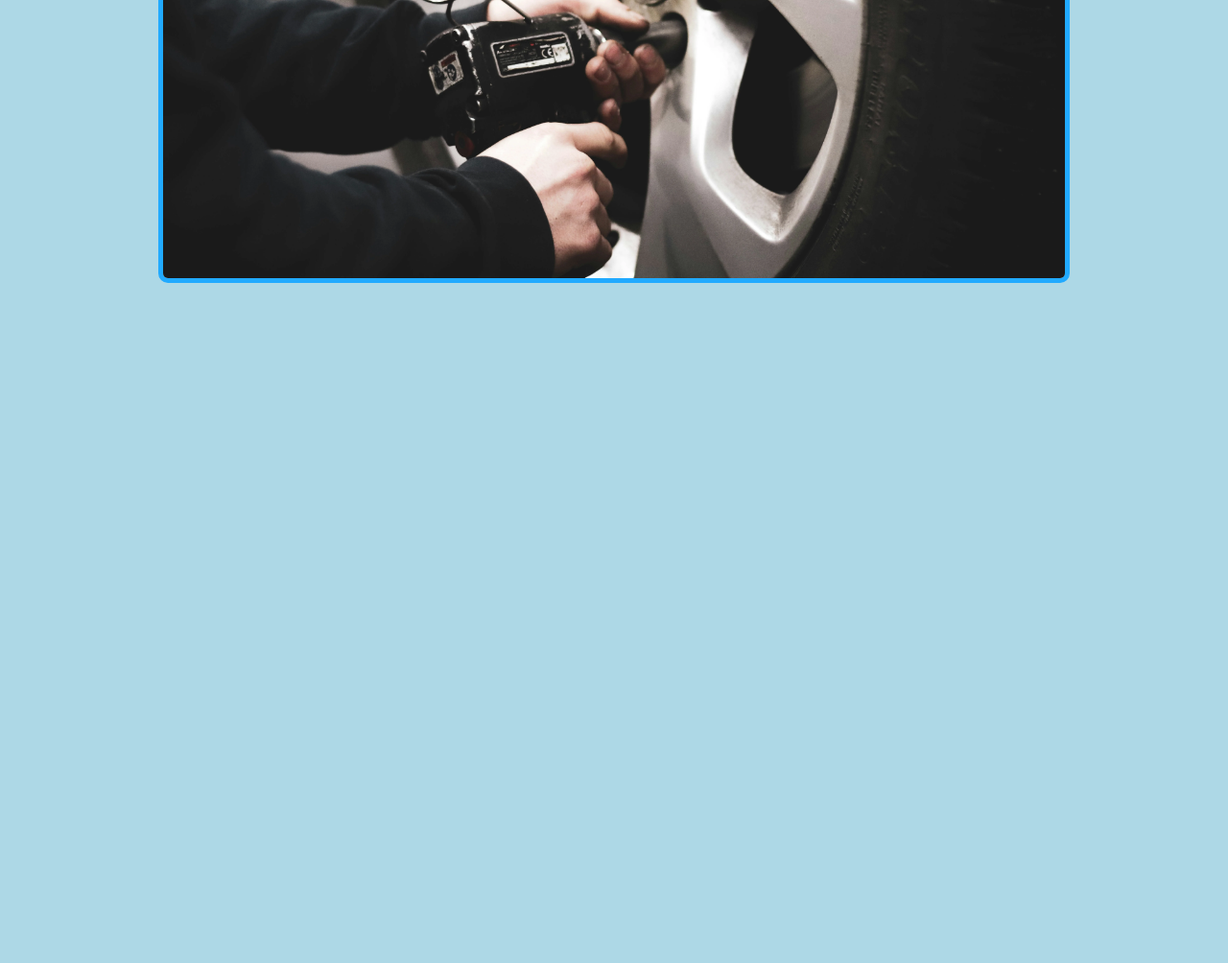
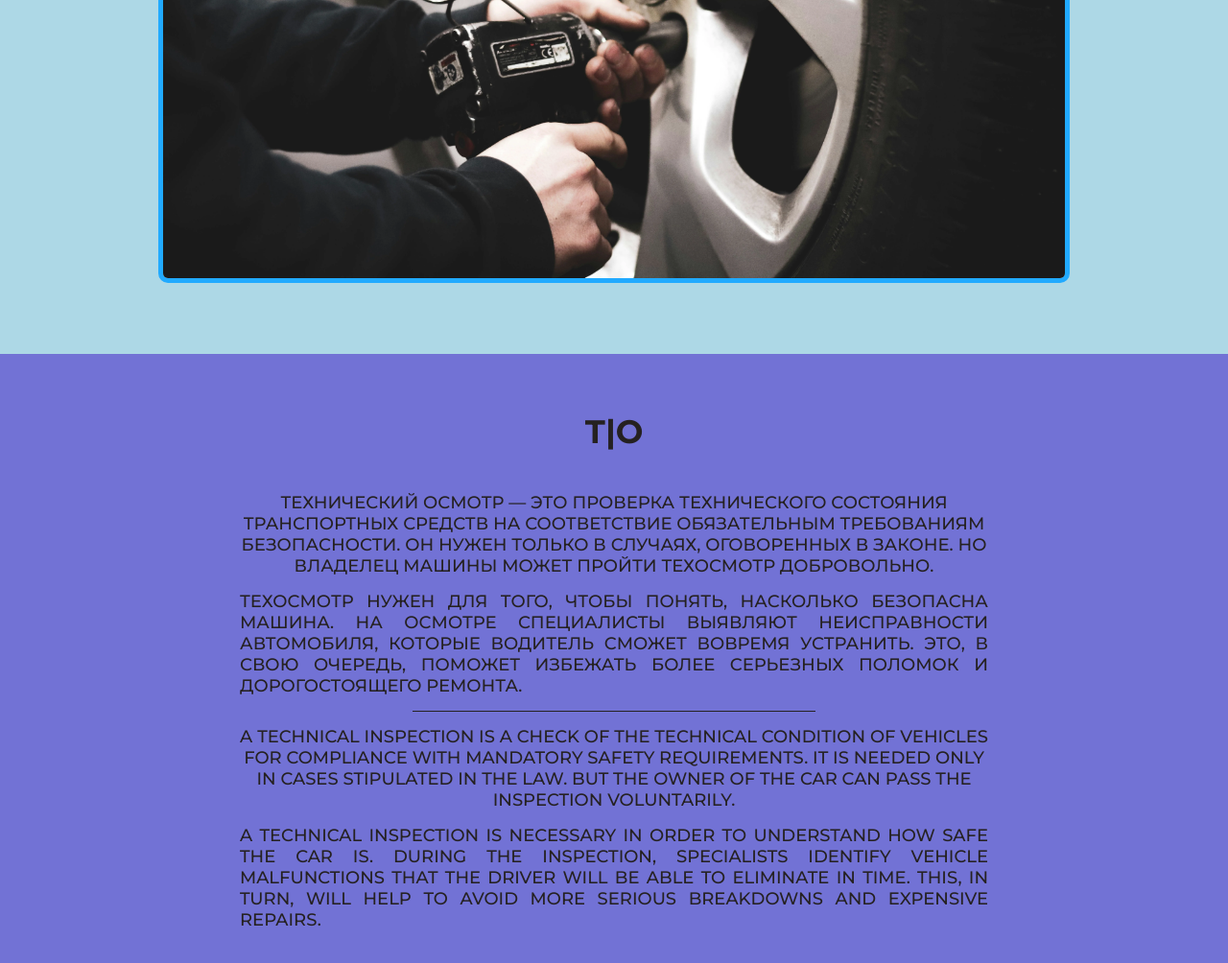
Before and after one commit to NekitMir/autoservice, a plain HTML site: page index.html in a window 1280 px wide. Shown: the part 500-1504 px from the top of the page at 96% size. Before the commit the page ends 800 px from the top, so only its background shows below. Drawn offline with Linux system fonts and the light colour scheme.

Commit message:
project-render

```diff
--- a/index.css
+++ b/index.css
@@ -2,3 +2,4 @@
 @import url(styles/style.css);
 @import url(styles/header.css);
 @import url(styles/home.css);
+@import url(styles/teo.css);
--- a/index.html
+++ b/index.html
@@ -16,19 +16,19 @@
       <nav class="nav" aria-label="header navigation">
         <ul class="nav-list" aria-label="header navigation list">
           <li>
-            <a href="#" class="nav-link" aria-label="link to home">Home</a>
+            <a href="#" class="nav-link" aria-label="link to home">Главная</a>
           </li>
           <li>
-            <a href="#" class="nav-link" aria-label="link to teo">TEO</a>
+            <a href="#" class="nav-link" aria-label="link to teo">TO</a>
           </li>
           <li>
-            <a href="#" class="nav-link" aria-label="link to mechanics">Mechanics</a>
+            <a href="#" class="nav-link" aria-label="link to mechanics">Мастера</a>
           </li>
           <li>
-            <a href="#" class="nav-link" aria-label="link to price">Price</a>
+            <a href="#" class="nav-link" aria-label="link to price">Цены</a>
           </li>
           <li>
-            <a href="#" class="nav-link" aria-label="link to contacts">Contacts</a>
+            <a href="#" class="nav-link" aria-label="link to contacts">Контакты</a>
           </li>
         </ul>
       </nav>
@@ -43,6 +43,20 @@
         <img src="assets/webp/home.webp" alt="home_img" class="home-img">
       </div>
     </section>
+
+    <section class="teo" aria-label="teo section">
+      <div class="container">
+        <h2 class="teo-title" aria-label="title teo">т|о</h2>
+        <h3 class="teo-subtitle" aria-label="subtitle teo">Технический осмотр — это проверка технического состояния транспортных средств на соответствие обязательным требованиям безопасности. Он нужен только в случаях, оговоренных в законе. Но владелец машины может пройти техосмотр добровольно.</h3>
+        <p class="teo-description" aria-label="description teo">Техосмотр нужен для того, чтобы понять, насколько безопасна машина. На осмотре специалисты выявляют неисправности автомобиля, которые водитель сможет вовремя устранить. Это, в свою очередь, поможет избежать более серьезных поломок и дорогостоящего ремонта.</p>
+
+        <hr class="divider" aria-label="divider">
+
+        <h3 class="teo-subtitle-en" aria-label="subtitle teo en">A technical inspection is a check of the technical condition of vehicles for compliance with mandatory safety requirements. It is needed only in cases stipulated in the law. But the owner of the car can pass the inspection voluntarily.</h3>
+        <p class="teo-description-en" aria-label="description teo en">
+          A technical inspection is necessary in order to understand how safe the car is. During the inspection, specialists identify vehicle malfunctions that the driver will be able to eliminate in time. This, in turn, will help to avoid more serious breakdowns and expensive repairs.</p>
+      </div>
+    </section>
   </main>
 
   <footer>
--- a/styles/home.css
+++ b/styles/home.css
@@ -1,5 +1,6 @@
 .home {
   text-align: center;
+  padding: 0 0 70px 0;
 }
 
 .home-title {
--- a/styles/style.css
+++ b/styles/style.css
@@ -28,3 +28,12 @@ h1, p {
   max-width: 970px;
   padding: 0 10px;
 }
+
+
+.divider {
+  width: min(420px, 100%);
+  height: 1px;
+  border: none;
+  background-color: var(--font-color-gray);
+  margin: 0 auto;
+}
--- /dev/null
+++ b/styles/teo.css
@@ -0,0 +1,47 @@
+.teo {
+  text-align: center;
+  text-transform: uppercase;
+  padding: 60px 30px 100px;
+  background-color: var(--bg-main-gray);
+  color: var(--font-color-gray);
+}
+
+.teo-title {
+  font-size: 34px;
+  font-weight: 700;
+  margin: 0 0 42px 0;
+}
+
+.teo-subtitle,
+.teo-subtitle-en {
+  font-size: 18px;
+  font-weight: 500;
+  margin: 0 auto 15px;
+  max-width: 780px;
+}
+
+.teo-description,
+.teo-description-en {
+  font-size: 18px;
+  font-weight: 500;
+  margin: 0 auto 15px;
+  text-align: justify;
+  max-width: 780px;
+}
+
+.teo-subtitle-en {
+  margin: 15px auto 15px;
+}
+
+.teo-description-en {
+  margin: 0 auto;
+}
+
+@media (max-width: 480px) {
+  .teo-subtitle,
+  .teo-subtitle-en,
+  .teo-description,
+  .teo-description-en {
+    font-size: 14px;
+  }
+}
--- a/styles/variables.css
+++ b/styles/variables.css
@@ -1,6 +1,6 @@
 :root {
   --bg-main: lightblue;
-  --bg-main-gray: rgb(49, 49, 146);
+  --bg-main-gray: rgb(114, 114, 213);
   --font-color-gray: rgb(37, 33, 33);
   --color-main-blue: rgb(12, 34, 235);
 }
```
